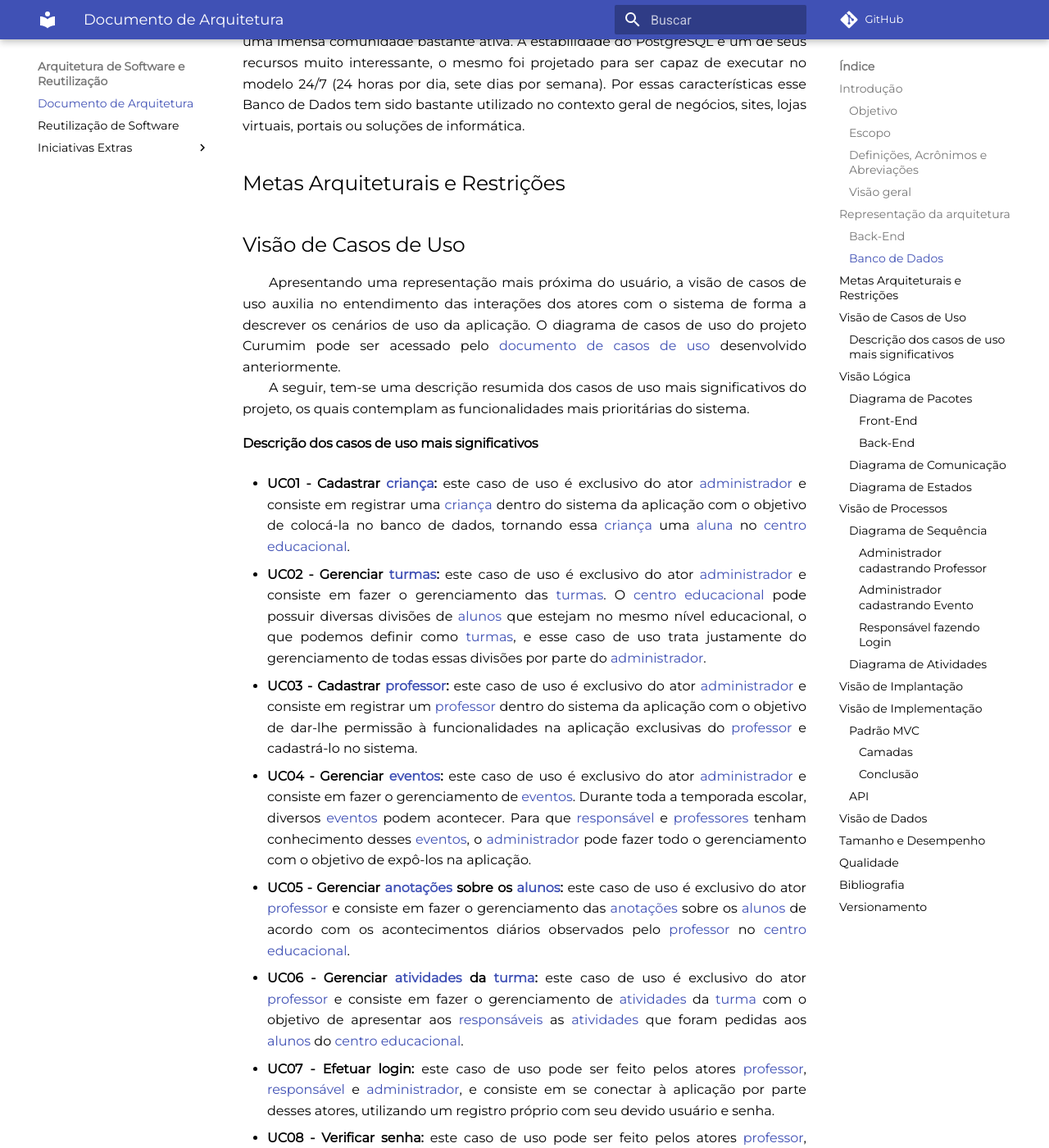
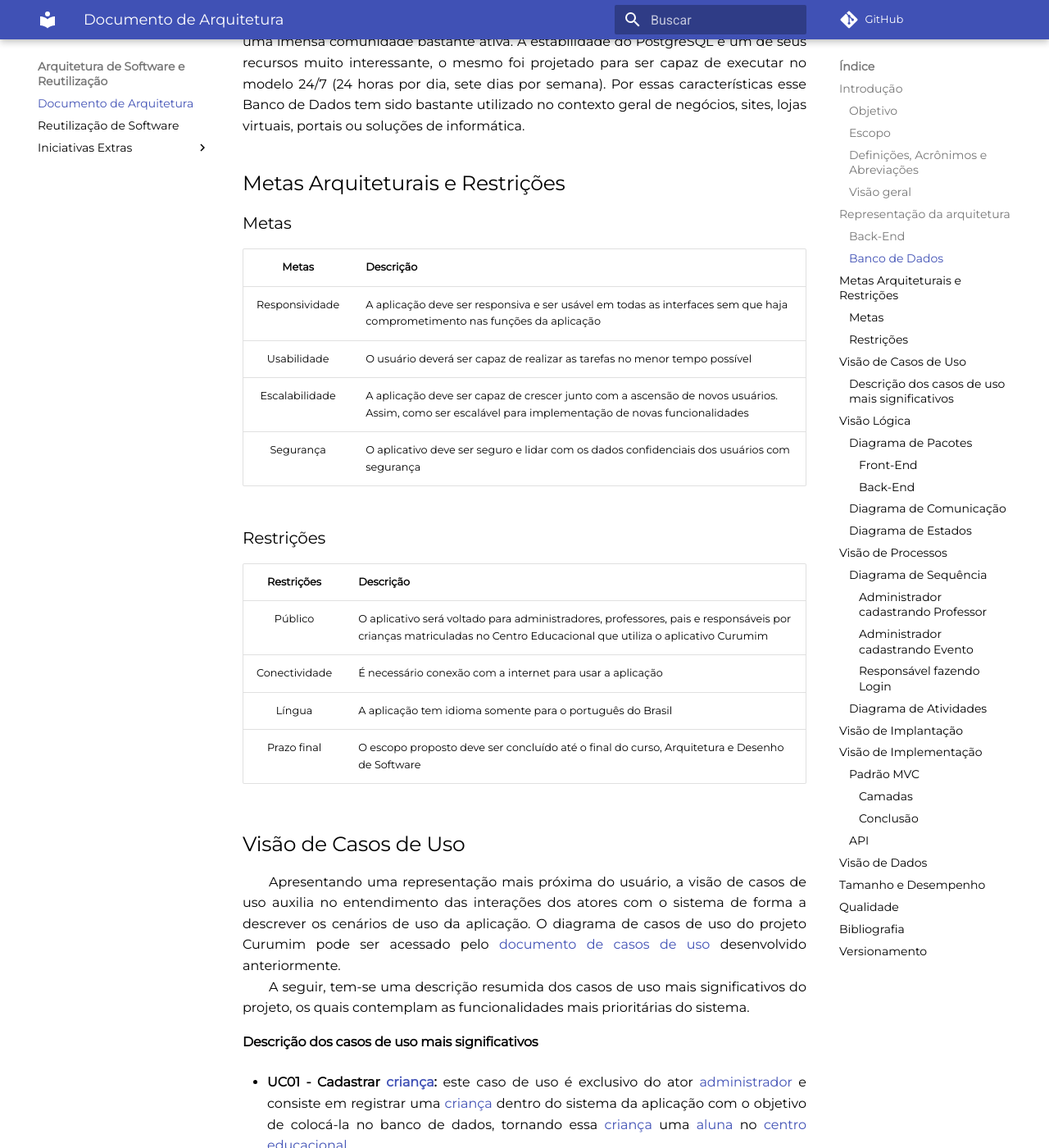
Before and after one commit to UnBArqDsw2021-1/2021.1_G6_Curumim, an MkDocs documentation site: the page built from docs/arquitetura-reutilizacao/arquitetura.md, in a window 1280 px wide and 1400 px high, scrolled down 2507 px. Shown: the whole window at 82% size. Built offline with MkDocs 1.6.1 and Material for MkDocs 9.7.7, drawn with Linux system fonts in a browser that asks for light colours; comment, search, counter and statistics services are not loaded; some of the changed text lies outside the part shown.

Commit message:
#213 Metas e Restrições Arquiteturais

```diff
--- a/docs/arquitetura-reutilizacao/arquitetura.md
+++ b/docs/arquitetura-reutilizacao/arquitetura.md
@@ -46,6 +46,23 @@
 
 
 ## Metas Arquiteturais e Restrições
+
+### Metas
+| Metas | Descrição |
+| :-: | -- |
+| Responsividade | A aplicação deve ser responsiva e ser usável em todas as interfaces sem que haja comprometimento nas funções da aplicação |
+| Usabilidade | O usuário deverá ser capaz de realizar as tarefas no menor tempo possível |
+| Escalabilidade | A aplicação deve ser capaz de crescer junto com a ascensão de novos usuários. Assim, como ser escalável para implementação de novas funcionalidades |
+| Segurança | O aplicativo deve ser seguro e lidar com os dados confidenciais dos usuários com segurança |
+
+### Restrições
+| Restrições | Descrição |
+| :-: | -- |
+| Público | O aplicativo será voltado para administradores, professores, pais e responsáveis por crianças matriculadas no Centro Educacional que utiliza o aplicativo Curumim |
+| Conectividade | É necessário conexão com a internet para usar a aplicação |
+| Língua | A aplicação tem idioma somente para o português do Brasil |
+| Prazo final| O escopo proposto deve ser concluído até o final do curso, Arquitetura e Desenho de Software |
+
 
 ## Visão de Casos de Uso
 &emsp;&emsp;Apresentando uma representação mais próxima do usuário, a visão de casos de uso auxilia no entendimento das interações dos atores com o sistema de forma a descrever os cenários de uso da aplicação. O diagrama de casos de uso do projeto Curumim pode ser acessado pelo [documento de casos de uso](../../modelagem/modelagem-dinamica/casos-de-uso) desenvolvido anteriormente.<br>
@@ -231,3 +248,4 @@
 |1.6|05/10/2021| Adição da visão dos casos de uso | Mateus O. Patrício e Gabriel Bonifácio |
 |1.7|08/10/2021| Ajustes das visões de casos de uso, lógica, de processos e de implementação | Daniel Porto |
 |1.8|14/10/2021| Representação da arquitetura (Backend) + (Banco de Dados) | Edson Soares |
+|1.9|14/10/2021| Representação da arquitetura (Metas e Restrições) | Edson Soares |
```
